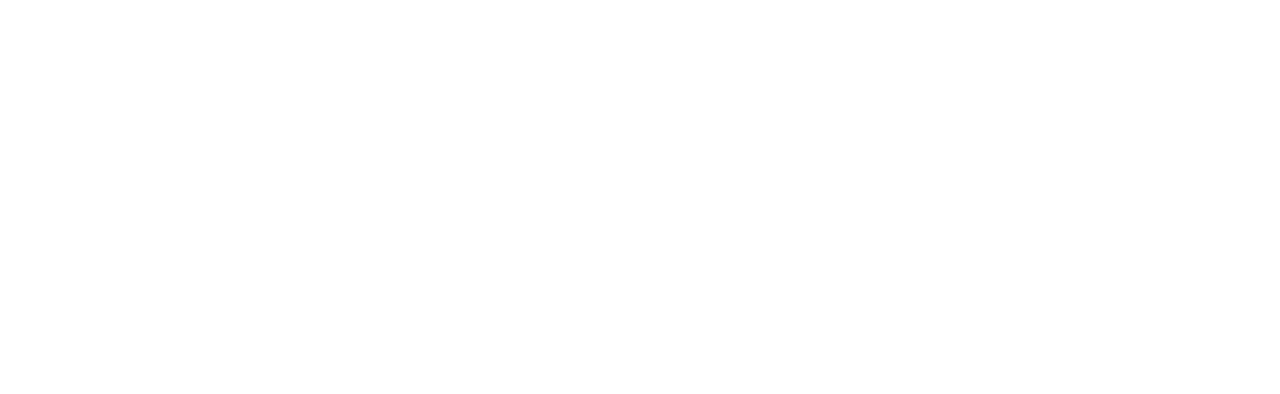
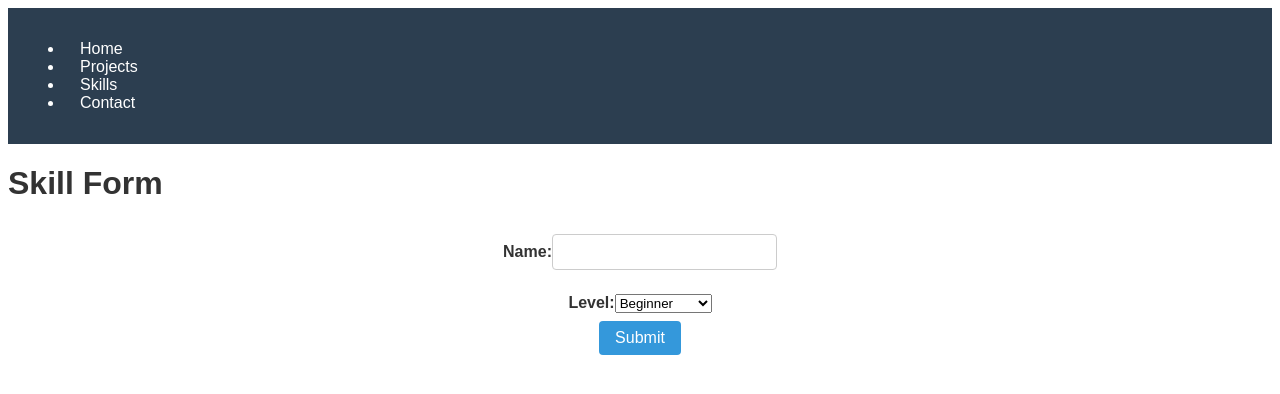
Before and after one commit to Dancunrandy/PROJECT-MANAGEMENT-APP, a React (Create React App) app in the folder client-app/: page /skillform in a window 1280 px wide. Shown: the top 394 px of the page. Built offline with nearby package versions, Linux system fonts and the light colour scheme.

Commit message:
fixed errors

```diff
--- a/client-app/src/App.js
+++ b/client-app/src/App.js
@@ -2,17 +2,51 @@ import React from 'react';
 import { BrowserRouter as Router, Switch, Route } from 'react-router-dom';
 import Auth from './components/Auth';
 import ProjectForm from './components/projects/projectForm';
+import SkillForm from './components/skills/SkillForm';
+import DeleteProject from './components/projects/DeleteProject';
+import EditProject from './components/projects/EditProject';
+import AddSkill from './components/skills/AddSkill';
+import DeleteSkill from './components/skills/DeleteSkill';
+import Navbar from './components/Navbar';
+import Login from './components/Login';
+import Register from './components/Register';
+import Dashboard from './components/Dashboard';
 
 function App() {
   return (
     <Router>
       <div>
+        <Navbar />
         <Switch>
           <Route exact path="/">
             <Auth />
           </Route>
+          <Route path="/login">
+            <Login />
+          </Route>
+          <Route path="/deleteskill">
+            <DeleteSkill />
+          </Route>
+          <Route path="/addskill">
+            <AddSkill />
+          </Route>
+          <Route path="/editproject">
+            <EditProject />
+          </Route>
+          <Route path="/deleteproject">
+            <DeleteProject />
+          </Route>
+          <Route path="/register">
+            <Register />
+          </Route>
+          <Route path="/skillform">
+            <SkillForm />
+          </Route>
           <Route path="/projectform">
             <ProjectForm />
+          </Route>
+          <Route path="/dashboard">
+            <Dashboard />
           </Route>
         </Switch>
       </div>
--- a/client-app/src/components/Auth.js
+++ b/client-app/src/components/Auth.js
@@ -1,7 +1,6 @@
 import React, { useState } from "react";
 import Login from "./Login";
 import Register from "./Register";
-import Navbar from "./Navbar";
 const Auth = () => {
   const [isLogin, setIsLogin] = useState(true);
 
@@ -11,7 +10,6 @@ const Auth = () => {
 
   return (
     <div>
-       <Navbar />
       {isLogin ? <Login /> : <Register />}
       <button onClick={toggleForm}>
         {isLogin
--- a/client-app/src/components/projects/EditProject.js
+++ b/client-app/src/components/projects/EditProject.js
@@ -1,59 +1,79 @@
-import React, { useState } from 'react';
-import SkillForm from '../skills/SkillForm';
 
-function EditProject({ project, handleClose }) {
-  const [projectName, setProjectName] = useState(project.name);
-  const [projectDescription, setProjectDescription] = useState(project.description);
-  const [projectUrl, setProjectUrl] = useState(project.url);
+import { useParams } from "react-router-dom";
+import { useState, useEffect } from "react";
 
-  const handleSubmit = (event) => {
-    event.preventDefault();
+const EditProject = () => {
+  const { projectId } = useParams();
+  const [name, setName] = useState("");
+  const [description, setDescription] = useState("");
 
-    // make a PUT request to update project in the database
-    const projectId = project.id;
-    const updatedProject = { name: projectName, description: projectDescription, url: projectUrl };
+  useEffect(() => {
+    fetch(`http://localhost:9292/projects/${projectId}`)
+      .then((response) => {
+        if (!response.ok) {
+          throw new Error("Network response was not ok");
+        }
+        return response.json();
+      })
+      .then((data) => {
+        setName(data.name);
+        setDescription(data.description);
+      })
+      .catch((error) => {
+        console.error("There was a problem with the fetch operation:", error);
+      });
+  }, [projectId]);
 
+  const handleEdit = (e) => {
+    e.preventDefault();
     fetch(`http://localhost:9292/projects/${projectId}`, {
-      method: 'PUT',
+      method: "PUT",
       headers: {
-        'Content-Type': 'application/json',
+        "Content-Type": "application/json",
       },
-      body: JSON.stringify(updatedProject),
+      body: JSON.stringify({
+        name,
+        description,
+      }),
     })
       .then((response) => {
         if (!response.ok) {
-          throw new Error('Failed to update project');
+          throw new Error("Network response was not ok");
         }
-        // project updated successfully, do something here
+        return response.json();
+      })
+      .then((data) => {
+        console.log(data);
       })
       .catch((error) => {
-        console.error(error);
+        console.error("There was a problem with the fetch operation:", error);
       });
+  };
 
-    // close the edit form
-    handleClose();
-  };
   return (
     <div>
-      <h2>Edit Project</h2>
-      <form onSubmit={handleSubmit}>
+      <h1>Edit Project</h1>
+      <form onSubmit={handleEdit}>
         <label>
           Name:
-          <input type="text" value={projectName} onChange={(event) => setProjectName(event.target.value)} />
+          <input
+            type="text"
+            value={name}
+            onChange={(e) => setName(e.target.value)}
+          />
         </label>
         <label>
           Description:
-          <textarea value={projectDescription} onChange={(event) => setProjectDescription(event.target.value)} />
+          <input
+            type="text"
+            value={description}
+            onChange={(e) => setDescription(e.target.value)}
+          />
         </label>
-        <label>
-          URL:
-          <input type="text" value={projectUrl} onChange={(event) => setProjectUrl(event.target.value)} />
-        </label>
-        <button type="submit">Update Project</button>
+        <button type="submit">Save</button>
       </form>
-      <SkillForm/>
     </div>
   );
-}
+};
 
 export default EditProject;
--- a/client-app/src/components/projects/projectForm.js
+++ b/client-app/src/components/projects/projectForm.js
@@ -1,39 +1,31 @@
-import React, { useState } from 'react';
-import EditProject from './EditProject';
-import DeleteProject from './DeleteProject';
-import Dashboard from '../Dashboard';
+import { useState } from 'react';
+import LogoutButton from '../LogoutButton';
 
 const ProjectForm = () => {
-  const [projectName, setProjectName] = useState('');
-  const [projectDescription, setProjectDescription] = useState('');
-  const [projectUrl, setProjectUrl] = useState('');
+  const [name, setName] = useState('');
+  const [description, setDescription] = useState('');
 
-  const handleSubmit = (event) => {
-    event.preventDefault();
-
-    // Define the new project object
-    const newProject = {
-      name: projectName,
-      description: projectDescription,
-      url: projectUrl
-    };
-
-    // Send the new project to the server
+  const handleSubmit = (e) => {
+    e.preventDefault();
+    // Send project data to server
     fetch(`http://localhost:9292/projects`, {
       method: 'POST',
       headers: {
         'Content-Type': 'application/json'
       },
-      body: JSON.stringify(newProject)
+      body: JSON.stringify({
+        name,
+        description
+      })
     })
     .then(response => {
       if (!response.ok) {
         throw new Error('Network response was not ok');
       }
-      // Reset the form fields
-      setProjectName('');
-      setProjectDescription('');
-      setProjectUrl('');
+      return response.json();
+    })
+    .then(data => {
+      console.log(data);
     })
     .catch(error => {
       console.error('There was a problem with the fetch operation:', error);
@@ -42,37 +34,27 @@ const ProjectForm = () => {
 
   return (
     <div>
-      <EditProject/>
-      <DeleteProject/>
-      <Dashboard/>
+      <h1>Create Project</h1>
       <form onSubmit={handleSubmit}>
-        <label htmlFor="projectName">Project Name:</label>
-        <input
-          id="projectName"
-          type="text"
-          value={projectName}
-          onChange={e => setProjectName(e.target.value)}
-          required
-        />
-        <label htmlFor="projectDescription">Project Description:</label>
-        <textarea
-          id="projectDescription"
-          value={projectDescription}
-          onChange={e => setProjectDescription(e.target.value)}
-          required
-        />
-        <label htmlFor="projectUrl">Project URL:</label>
-        <input
-          id="projectUrl"
-          type="url"
-          value={projectUrl}
-          onChange={e => setProjectUrl(e.target.value)}
-          required
-        />
-        <button type="submit">Add Project</button>
+        <label>
+          Name:
+          <input
+            type="text"
+            value={name}
+            onChange={(e) => setName(e.target.value)}
+          />
+        </label>
+        <label>
+          Description:
+          <textarea
+            value={description}
+            onChange={(e) => setDescription(e.target.value)}
+          ></textarea>
+        </label>
+        <button type="submit">Create</button>
+        <LogoutButton/>
       </form>
     </div>
   );
 };
-
 export default ProjectForm;
--- a/client-app/src/components/skills/AddSkill.js
+++ b/client-app/src/components/skills/AddSkill.js
@@ -1,61 +1,60 @@
 import React, { useState } from 'react';
 
-function AddSkill() {
-  const [skillName, setSkillName] = useState('');
-  const [skillLevel, setSkillLevel] = useState('');
+const AddSkill = () => {
+  const [name, setName] = useState('');
+  const [level, setLevel] = useState('');
 
-  const handleSubmit = (event) => {
-    event.preventDefault();
-
-    // Define the new skill object
-    const newSkill = {
-      name: skillName,
-      level: skillLevel
-    };
-
-    // Send the new skill to the server
+  const handleSubmit = (e) => {
+    e.preventDefault();
+    // Send add skill request to server
     fetch(`http://localhost:9292/skills`, {
       method: 'POST',
       headers: {
         'Content-Type': 'application/json'
       },
-      body: JSON.stringify(newSkill)
+      body: JSON.stringify({
+        name,
+        level
+      })
     })
     .then(response => {
       if (!response.ok) {
         throw new Error('Network response was not ok');
       }
-      // Reset the form fields
-      setSkillName('');
-      setSkillLevel('');
+      return response.json();
+    })
+    .then(data => {
+      console.log(data);
     })
     .catch(error => {
       console.error('There was a problem with the fetch operation:', error);
     });
   };
 
-
   return (
     <div>
-      <h2>Add Skill</h2>
+      <h1>Add Skill</h1>
       <form onSubmit={handleSubmit}>
         <label>
           Name:
-          <input type="text" value={skillName} onChange={(event) => setSkillName(event.target.value)} />
+          <input
+            type="text"
+            value={name}
+            onChange={(e) => setName(e.target.value)}
+          />
         </label>
         <label>
           Level:
-          <select value={skillLevel} onChange={(event) => setSkillLevel(event.target.value)}>
-            <option value="">Select Level</option>
-            <option value="Beginner">Beginner</option>
-            <option value="Intermediate">Intermediate</option>
-            <option value="Advanced">Advanced</option>
-          </select>
+          <input
+            type="text"
+            value={level}
+            onChange={(e) => setLevel(e.target.value)}
+          />
         </label>
         <button type="submit">Add Skill</button>
       </form>
     </div>
   );
-}
+};
 
 export default AddSkill;
--- a/client-app/src/components/skills/DeleteSkill.js
+++ b/client-app/src/components/skills/DeleteSkill.js
@@ -1,26 +1,47 @@
 import React, { useState } from 'react';
 
-function DeleteSkill ({ skill, onDelete }) {
-  const [showConfirmation, setShowConfirmation] = useState(false);
+const DeleteSkill = () => {
+  const [id, setId] = useState('');
 
-  const handleDelete = () => {
-    // Delete skill from database
-    onDelete();
+  const handleSubmit = (e) => {
+    e.preventDefault();
+    // Send delete skill request to server
+    fetch(`http://localhost:9292/skills/${id}`, {
+      method: 'DELETE',
+      headers: {
+        'Content-Type': 'application/json'
+      }
+    })
+    .then(response => {
+      if (!response.ok) {
+        throw new Error('Network response was not ok');
+      }
+      return response.json();
+    })
+    .then(data => {
+      console.log(data);
+    })
+    .catch(error => {
+      console.error('There was a problem with the fetch operation:', error);
+    });
   };
 
   return (
     <div>
-      {showConfirmation ? (
-        <div>
-          <p>Are you sure you want to delete this skill?</p>
-          <button onClick={handleDelete}>Yes</button>
-          <button onClick={() => setShowConfirmation(false)}>No</button>
-        </div>
-      ) : (
-        <button onClick={() => setShowConfirmation(true)}>Delete</button>
-      )}
+      <h1>Delete Skill</h1>
+      <form onSubmit={handleSubmit}>
+        <label>
+          ID:
+          <input
+            type="text"
+            value={id}
+            onChange={(e) => setId(e.target.value)}
+          />
+        </label>
+        <button type="submit">Delete Skill</button>
+      </form>
     </div>
   );
-}
+};
 
 export default DeleteSkill;
--- a/client-app/src/components/skills/SkillForm.js
+++ b/client-app/src/components/skills/SkillForm.js
@@ -1,72 +1,60 @@
-import React, { useState } from 'react';
-import DeleteSkill from './DeleteSkill';
-import AddSkill from './AddSkill';
+import { useState } from 'react';
 
-function SkillForm({ skill }) {
-  // set initial state for skillName and skillLevel using the 'useState' hook
-  const [skillName, setSkillName] = useState(skill.name);
-  const [skillLevel, setSkillLevel] = useState(skill.level);
+const SkillForm = () => {
+  const [name, setName] = useState('');
+  const [level, setLevel] = useState('');
 
-  const handleSubmit = (event) => {
-    event.preventDefault();
-
-    // make a PUT request to update skill in the database
-    const skillId = skill.id; // assuming skill object has an id property
-    const updatedSkill = { id: skillId, name: skillName, level: skillLevel };
-
-    fetch(`http://localhost:9292/skills/${skillId}`, {
-      method: 'PUT',
+  const handleSubmit = (e) => {
+    e.preventDefault();
+    // Send skill data to server
+    fetch(`http://localhost:9292/skills`, {
+      method: 'POST',
       headers: {
-        'Content-Type': 'application/json',
+        'Content-Type': 'application/json'
       },
-      body: JSON.stringify(updatedSkill),
+      body: JSON.stringify({
+        name,
+        level
+      })
     })
-      .then((response) => {
-        if (!response.ok) {
-          throw new Error('Failed to update skill');
-        }
-        // skill updated successfully, do something here
-      })
-      .catch((error) => {
-        console.error(error);
-      });
-
-    // close the edit form
-    handleClose();
-  };
-
-  const handleClose = () => {
-    // close the edit form
+    .then(response => {
+      if (!response.ok) {
+        throw new Error('Network response was not ok');
+      }
+      return response.json();
+    })
+    .then(data => {
+      console.log(data);
+    })
+    .catch(error => {
+      console.error('There was a problem with the fetch operation:', error);
+    });
   };
 
   return (
     <div>
-      <h2>Edit Skill</h2>
+      <h1>Skill Form</h1>
       <form onSubmit={handleSubmit}>
         <label>
           Name:
           <input
             type="text"
-            value={skillName}
-            onChange={(event) => setSkillName(event.target.value)}
+            value={name}
+            onChange={(e) => setName(e.target.value)}
           />
         </label>
         <label>
           Level:
-          <select value={skillLevel} onChange={(event) => setSkillLevel(event.target.value)}>
-            <option value="">Select Level</option>
+          <select value={level} onChange={(e) => setLevel(e.target.value)}>
             <option value="Beginner">Beginner</option>
             <option value="Intermediate">Intermediate</option>
             <option value="Advanced">Advanced</option>
           </select>
         </label>
-        <button type="submit">Update Skill</button>
+        <button type="submit">Submit</button>
       </form>
-      <button onClick={handleClose}>Cancel</button>
-      <DeleteSkill />
-      <AddSkill />
     </div>
   );
-}
+};
 
 export default SkillForm;
```
Also changed, not shown: client-app/src/components/projects/DeleteProject.js (+24 -15 lines).
